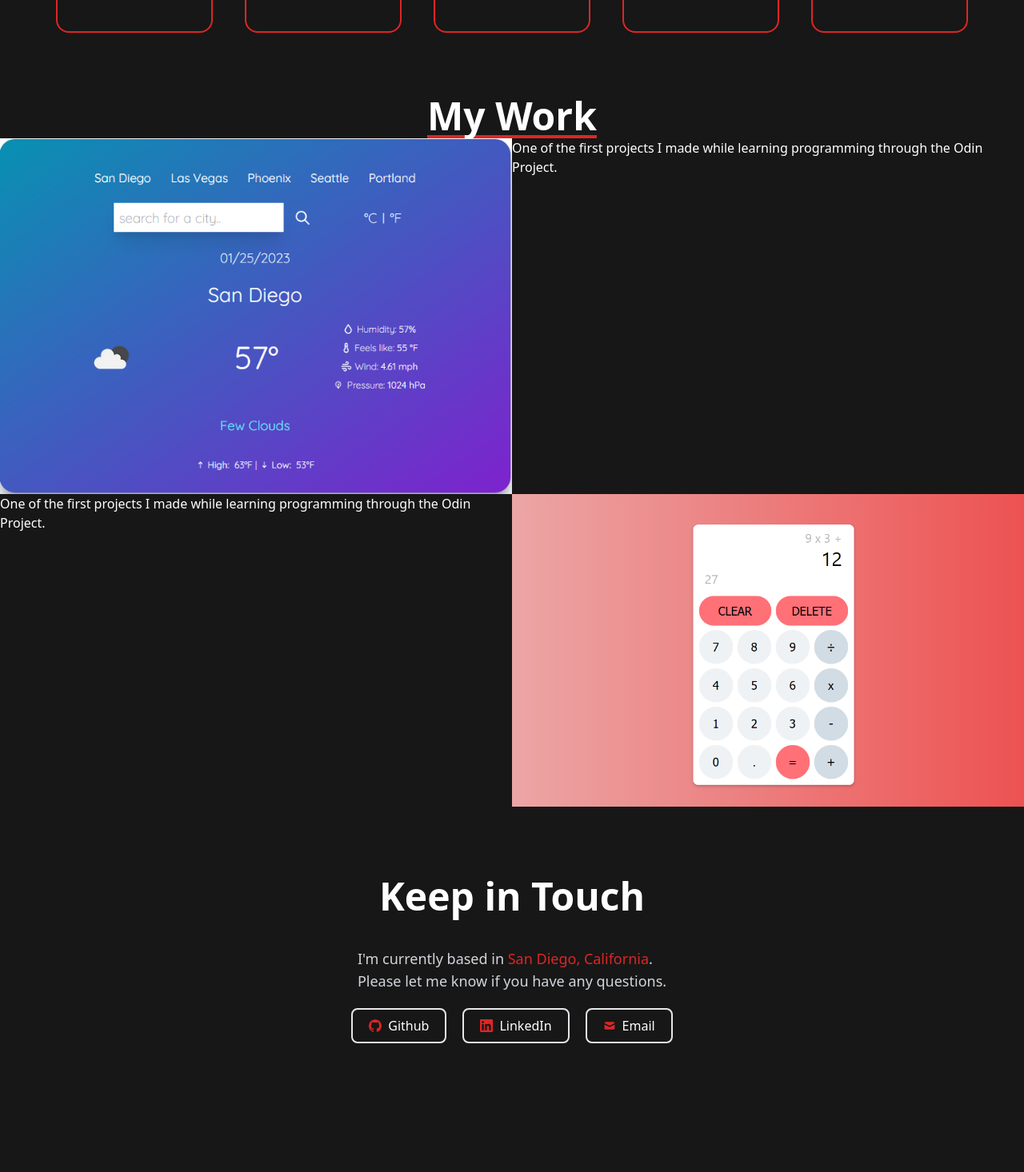
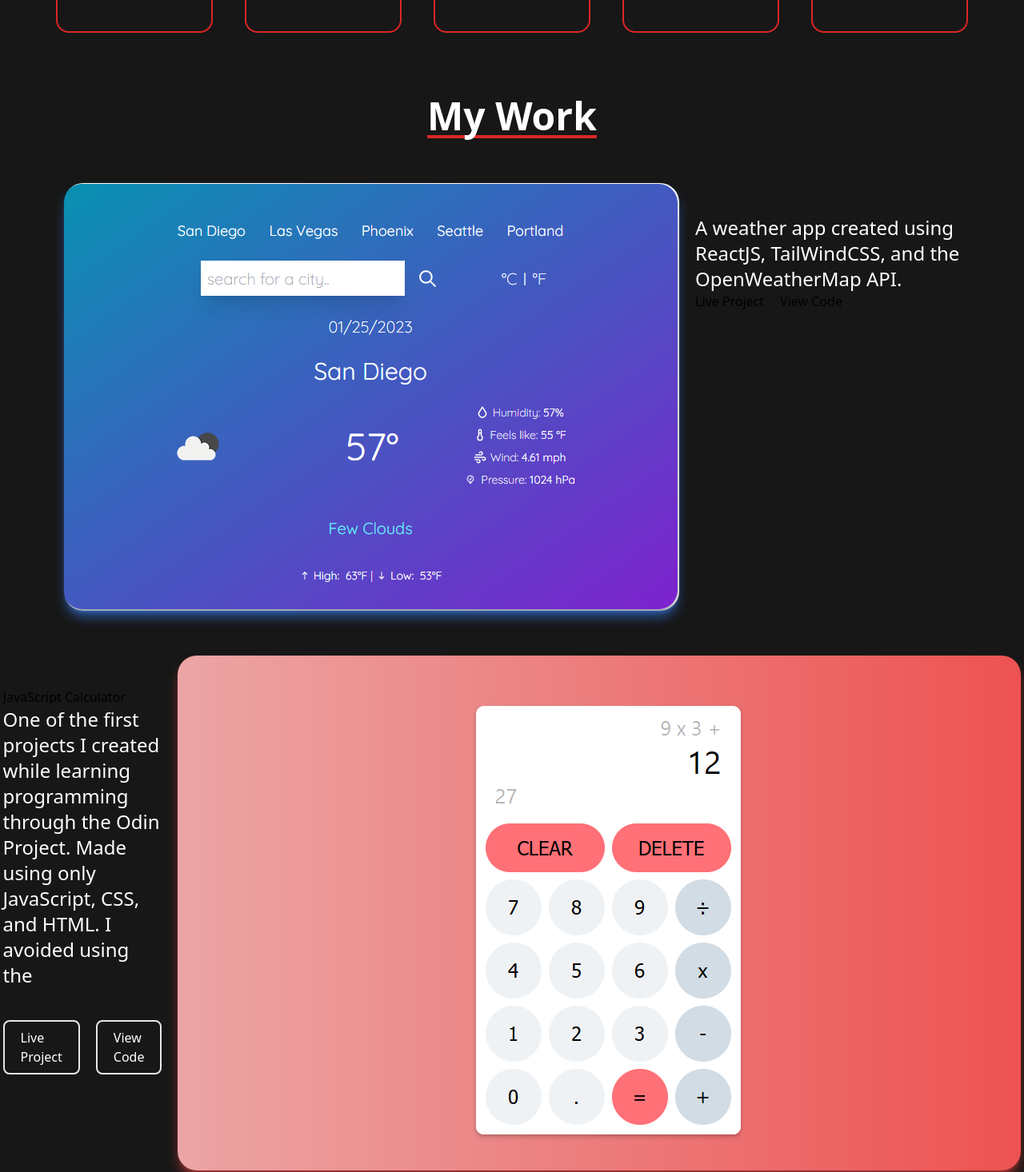
Before and after one commit to DavidGurovich/my-portfolio, a React (Create React App) app: page / in a window 1280 px wide. Shown: the part 1547-3013 px from the top of the page at 80% size. Built offline with nearby package versions, Linux system fonts and the light colour scheme.

Commit message:
added buttons to project need to adjust image size

```diff
--- a/src/components/Contact.jsx
+++ b/src/components/Contact.jsx
@@ -4,7 +4,7 @@ import {HiMail} from 'react-icons/hi'
 function Contact() {
   return (
     <div id="contact" className='bg-neutral-900 flex flex-col justify-center items-center w-screen h-[70vh]'>
-      <h1 className="text-white md:text-5xl text-4xl font-bold"> Keep in Touch </h1>
+      <h1 className="text-white md:text-5xl text-4xl font-bold"> Let's Work Together. </h1>
       <p className='mt-10 text-gray-300 text-lg'>
         I'm currently based in <span className='text-red-600'>San Diego, California</span>.
         <br/>
--- a/src/components/Projects.jsx
+++ b/src/components/Projects.jsx
@@ -6,19 +6,30 @@ function Projects() {
 
 
   return (
-    <div className='bg-neutral-900 w-screen h-screen' id='projects'>
-        <div className='flex flex-col justify-center items-center'>
+    <div className='bg-neutral-900 w-screen ' id='projects'>
+        <div className='flex flex-col justify-center items-center mx-auto gap-14'>
           <h1 className='text-center text-5xl text-white font-bold border-b-4 border-red-600'>My Work</h1>
-          <div className='flex flex-row' >
-              <img src={weatherPhoto} alt="" width={500} className="w-1/2"/>
-              <p className='text-white w-1/2'>One of the first projects I made while learning
-              programming through the Odin Project. </p>
-
+          <div className='flex flex-row justify-center gap-5 px-20' >
+              <img src={weatherPhoto} alt="" className=" rounded-3xl shadow-lg shadow-blue-500/60"/>
+              <div className=' pt-10'>
+                <p className='text-2xl text-white'> A weather app created using ReactJS, TailWindCSS, and the OpenWeatherMap API.  </p>
+                <div className='flex flex-row gap-5'>
+                  <a href="" className=''>Live Project</a>
+                  <a href="" className=''>View Code</a>
+                </div>
+              </div>
           </div>
-          <div className='flex flex-row' >
-              <p className='text-white w-1/2'>One of the first projects I made while learning
-              programming through the Odin Project. </p>
-              <img src={calcPhoto} alt="" width={500} className="w-1/2"/>
+          <div className='flex flex-row justify-center gap-5 px-20' >
+              <div className=' pt-10'>
+                <h1 className=''> JavaScript Calculator</h1>
+                <p className='text-2xl text-white '>One of the first projects I created while learning
+                programming through the Odin Project. Made using only JavaScript, CSS, and HTML. I avoided using the </p>
+                <div className='flex flex-row gap-5 pt-10'>
+                  <a href="" className='px-5 py-2 border-2 rounded-lg hover:border-red-600 text-white'>Live Project</a>
+                  <a href="" className='px-5 py-2 border-2 rounded-lg hover:border-red-600 text-white'>View Code</a>
+                </div>
+              </div>
+              <img src={calcPhoto} alt="" className=" rounded-3xl shadow-lg shadow-red-500/60"/>
           </div>
 
         </div>
```
